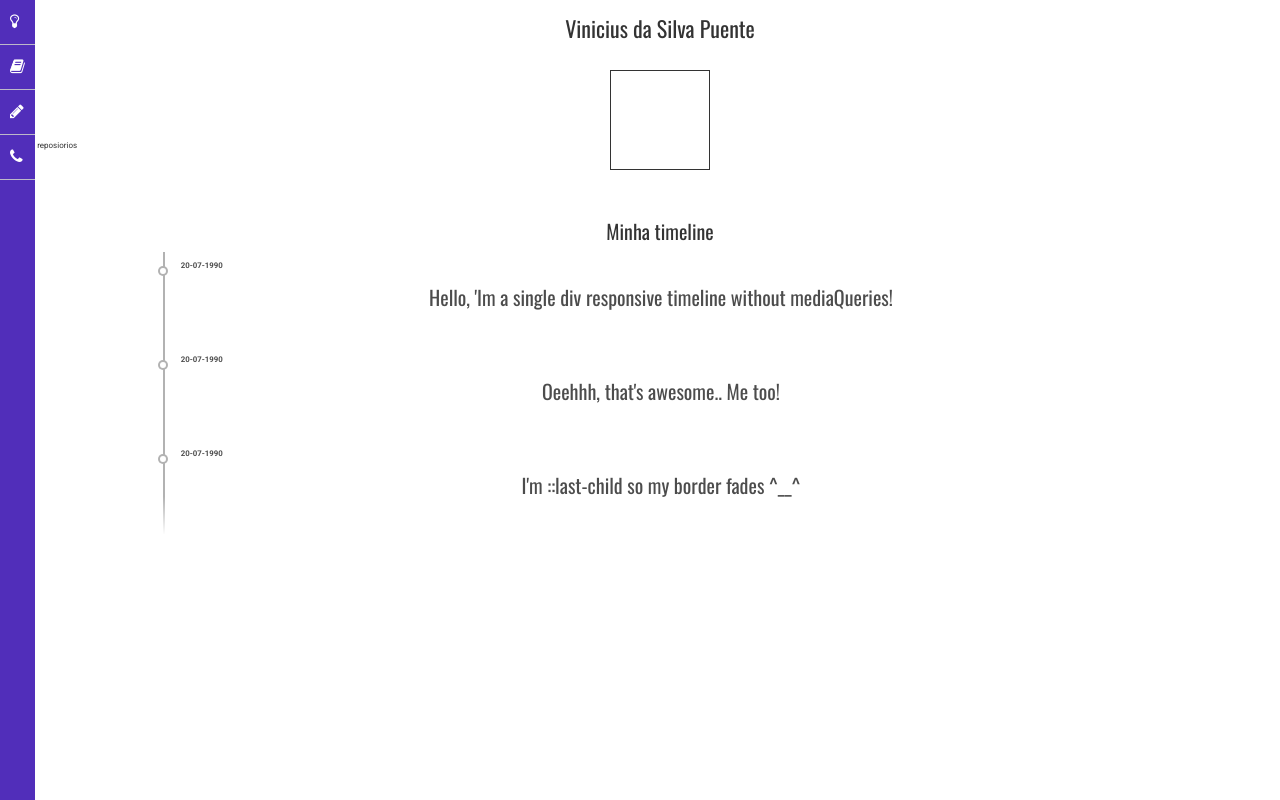
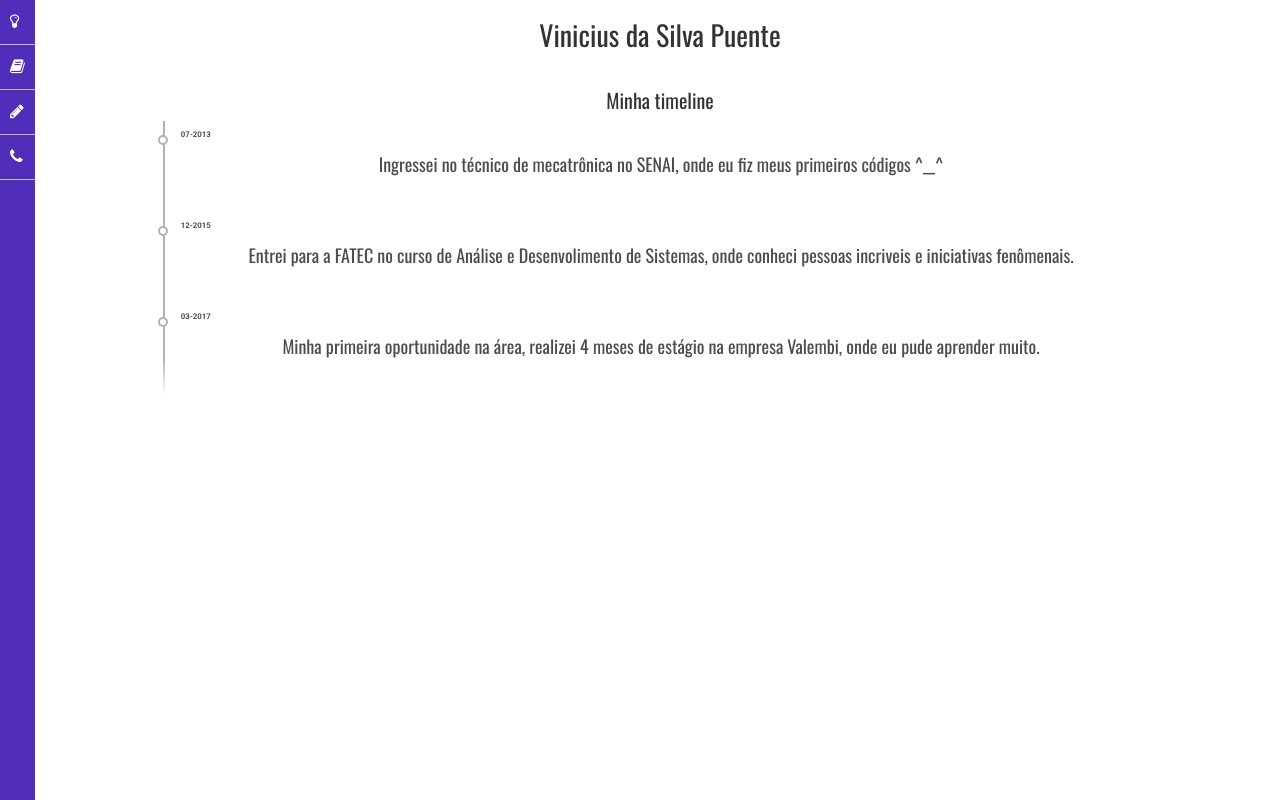
Before and after one commit to PuenteVinicius/puentevinicius.io, a website: page index.html in a window 1280 px wide. Drawn offline with nearby package versions, Linux system fonts and the light colour scheme.

Commit message:
Modificando conteúdo e font da timeline

```diff
--- a/index.html
+++ b/index.html
@@ -20,30 +20,33 @@
         <li><i class="fa fa-pencil" aria-hidden="true"></i></li>
         <li><i class="fa fa-phone" aria-hidden="true"></i></li>
       </ul>
-    </nav3>
+    </nav>
   </header>
   <section class="about-me">
+      <div class="foto">
         <h1>Vinicius da Silva Puente</h1>
         <div class="me"></div>
-    <div class="container">
+      </div>
+      <div class="container font-item">
         <h2>Minha timeline</h2>
-      <div class="timeline-item" date-is='20-07-1990'>
-        <h2>Hello, 'Im a single div responsive timeline without mediaQueries!</h2>
+        <div class="timeline-item" date-is='07-2013'>
+          <h2>Ingressei no técnico de mecatrônica no SENAI,
+            onde eu fiz meus primeiros códigos ^__^</h2>
         </div>
-
-      <div class="timeline-item" date-is='20-07-1990'>
-        <h2>Oeehhh, that's awesome.. Me too!</h2>
+        <div class="timeline-item" date-is='12-2015'>
+          <h2>Entrei para a FATEC no curso de Análise e Desenvolimento de Sistemas,
+            onde conheci pessoas incriveis e iniciativas fenômenais.</h2>
         </div>
-
-      <div class="timeline-item" date-is='20-07-1990'>
-        <h2>I'm ::last-child so my border fades ^__^</h2>
+        <div class="timeline-item" date-is='03-2017'>
+          <h2>Minha primeira oportunidade na área,
+            realizei 4 meses de estágio na empresa Valembi, onde eu pude aprender muito.</h2>
         </div>
     </div>
   </section>
 
-  <section class="works">
-    <p>Principais reposiorios</p>
-    <div class="myButton"><div>
+  <section class="skills">
+
+
   </section>
   <section class="contact">
 
--- a/package.json
+++ b/package.json
@@ -4,7 +4,8 @@
   "description": "Portifolio",
   "main": "index.js",
   "scripts": {
-    "test": "echo \"Error: no test specified\" && exit 1"
+    "test": "echo \"Error: no test specified\" && exit 1",
+    "start": "gulp watch"
   },
   "repository": {
     "type": "git",
--- a/src/sass/partials/about-me/_aboutMe.scss
+++ b/src/sass/partials/about-me/_aboutMe.scss
@@ -3,17 +3,7 @@
     height: 10em;
     padding-left: 4rem;
     text-align: center;
-    h1{
-        font-size: 22px;
-    }
 }
-.me{
-    margin: 0 auto;
-    background-color: white;
-    border-style: solid;
-    border-width: 1px;
-    width: 10rem;
-    height: 10rem;
-    margin-top: 3rem;
-    margin-bottom: 3rem;
+.font-item > div > h2{
+    font-size: 1.8rem !important;
 }
--- /dev/null
+++ b/src/sass/partials/me/_me.scss
@@ -0,0 +1,15 @@
+.me{
+    div{
+        margin: 0 auto;
+        background-color: white;
+        border-style: solid;
+        border-width: 1px;
+        width: 10rem;
+        height: 10rem;
+        margin-top: 3rem;
+        margin-bottom: 3rem;
+    }
+    h1{
+        font-size: 22px;
+    }
+}
--- a/src/sass/partials/menu/_menu.scss
+++ b/src/sass/partials/menu/_menu.scss
@@ -8,7 +8,6 @@
     flex-flow: column;
     ul{
         list-style: none;
-
     }
 }
 .menu-item{
```
Also changed, not shown: dist/css/main.css. Lines whose indentation alone changed are shown as unchanged.
